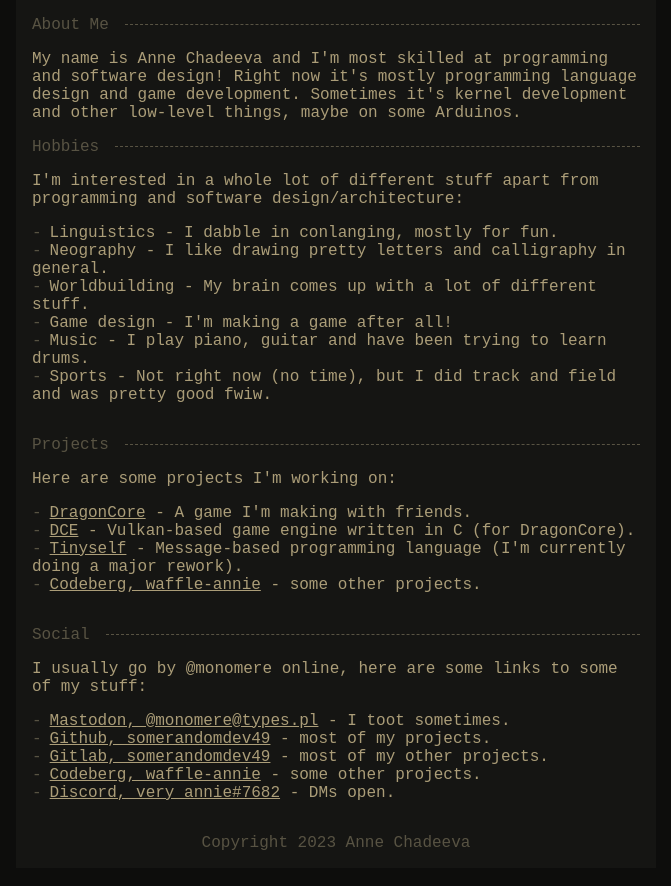
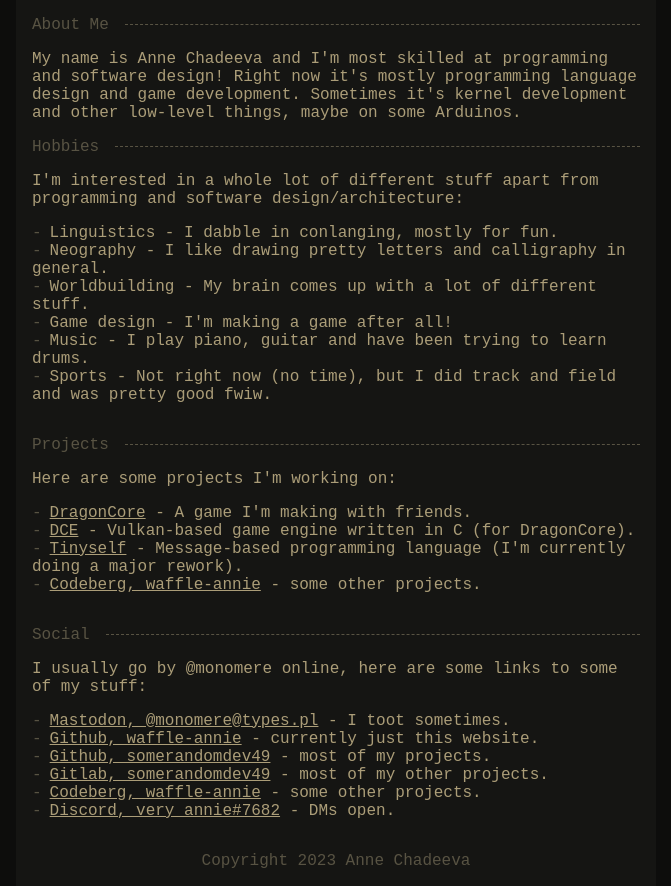
Before and after one commit to coinconclusive/coinconclusive.github.io, a plain HTML site: page index.html in a window 1280 px wide. Shown: the part 133-1019 px from the top of the page, without its empty margins (304-975 px from the left). Drawn offline with Linux system fonts and the light colour scheme; a web font is replaced by a local one.

Commit message:
add github link

```diff
--- a/index.html
+++ b/index.html
@@ -48,6 +48,7 @@
       <p>I usually go by @monomere online, here are some links to some of my stuff:
         <ul>
           <li><a rel="me" href="https://types.pl/@monomere">Mastodon, @monomere@types.pl</a> - I toot sometimes.</li>
+          <li><a rel="me" href="https://github.com/waffle-annie">Github, waffle-annie</a> - currently just this website.</li>
           <li><a rel="me" href="https://github.com/somerandomdev49">Github, somerandomdev49</a> - most of my projects.</li>
           <li><a rel="me" href="https://gitlab.com/somerandomdev49">Gitlab, somerandomdev49</a> - most of my other projects.</li>
           <li><a rel="me" href="https://codeberg.org/waffle-annie">Codeberg, waffle-annie</a> - some other projects.</li>
```
